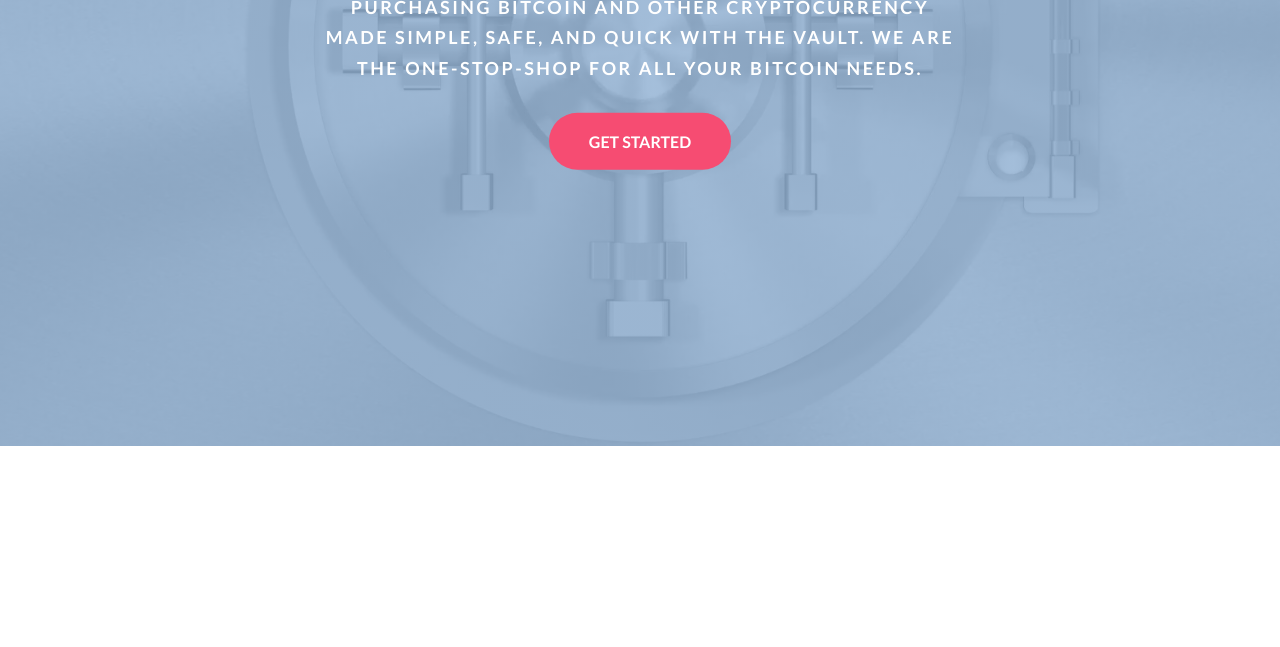
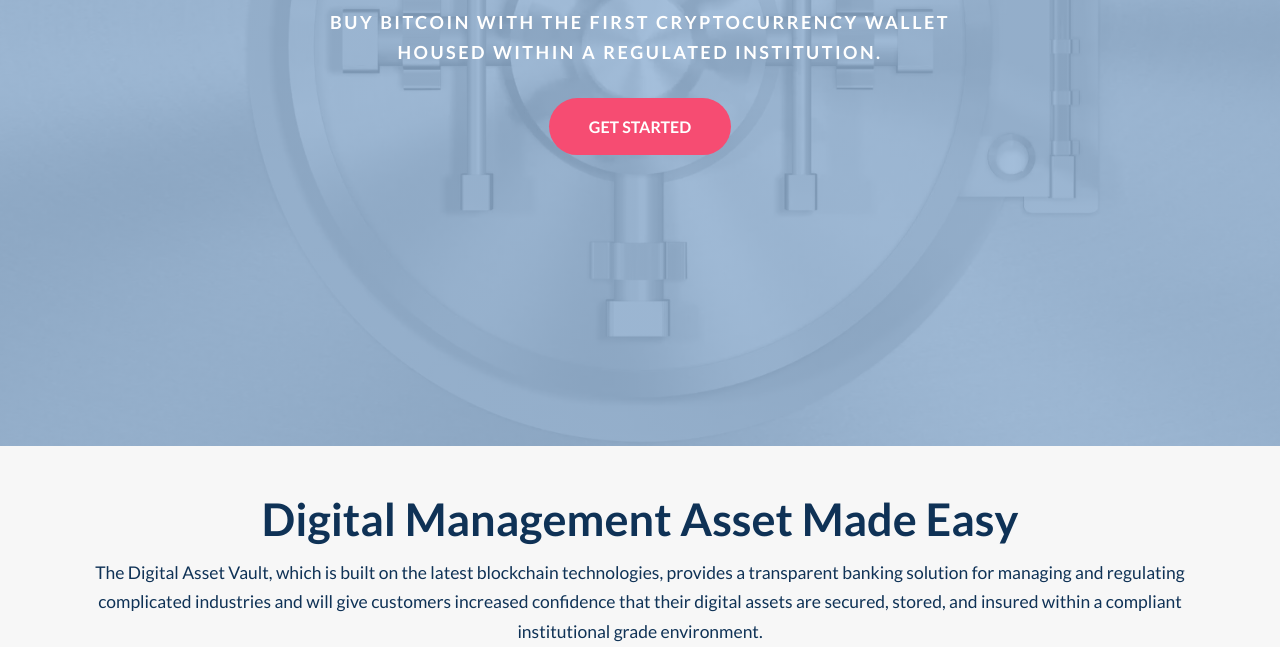
Before and after one commit to Lbe4468/vault, a website: page index.html in a window 1280 px wide. Shown: the part 354-1001 px from the top of the page. Before the commit the page ends 800 px from the top, so only its background shows below. Drawn offline with Linux system fonts and the light colour scheme.

Commit message:
updated sass files

```diff
--- a/index.html
+++ b/index.html
@@ -31,14 +31,30 @@
         </div>
         <div class="header__text-box">
             <h1 class="heading-primary">
-                <span class="heading-primary--main">Buy Bitcoin</span>
-                <span class="heading-primary--sub">Purchasing Bitcoin and other cryptocurrency made simple, safe, and
-                    quick with The Vault. We are the one-stop-shop for all your Bitcoin needs.</span>
+                <span class="heading-primary--main">The Vault</span>
+                <span class="heading-primary--sub">Buy Bitcoin with the first cryptocurrency wallet housed
+                    within a regulated
+                    institution.</span>
             </h1>
             <a href="#" class="btn btn--orange btn--animated">Get Started</a>
         </div>
     </header>
 
+    <main>
+        <section class="section-about">
+            <div class="row">
+                <h2>Digital Management Asset Made Easy</h2>
+                <p>The Digital Asset Vault, which is built on the latest blockchain technologies, provides a
+                    transparent
+                    banking solution for managing and regulating complicated industries and will give customers
+                    increased
+                    confidence that their digital assets are secured, stored, and insured within a compliant
+                    institutional
+                    grade environment.</p>
+            </div>
+        </section>
+    </main>
+
 </body>
 
 </html>
--- a/sass/abstracts/_variables.scss
+++ b/sass/abstracts/_variables.scss
@@ -1,4 +1,12 @@
+// Colors
 $color-action-button: #F64C72;
 $color-white: #fff;
 $color-grey-dark: #777;
+$color-grey-light: #f7f7f7;
 $color-black: #000;
+$color-blue-dark: #0f3256;
+
+// Grid
+$grid-width: 114rem;
+$gutter-vertical: 8rem;
+$gutter-horizontal: 6rem;
--- a/sass/base/_typography.scss
+++ b/sass/base/_typography.scss
@@ -31,3 +31,13 @@ body {
         animation-timing-function: ease-out;
     }
 }
+
+.section-about {
+    color: $color-blue-dark;
+    font-size: 3rem;
+
+    p {
+        font-size: 1.75rem;
+        font-weight: 500;
+    }
+}
--- /dev/null
+++ b/sass/layout/_grid.scss
@@ -0,0 +1,5 @@
+.row {
+    max-width: $grid-width;
+    margin: 0 auto;
+    text-align: center;
+}
--- a/sass/layout/_media-queries.scss
+++ b/sass/layout/_media-queries.scss
@@ -1,9 +1,14 @@
 @media screen and (max-width: 600px) {
-    .logo {
+    .header__logo {
         height: 50px;
     }
 
-    .text-box {
+    .header__text-box {
         top: 55%;
     }
+
+    .grid {
+        padding-left: .25rem;
+        padding-right: .25rem;
+    }
 }
--- a/sass/main.scss
+++ b/sass/main.scss
@@ -9,6 +9,7 @@
 
 @import "./components/action-button";
 
+@import "./layout/grid";
 @import "./layout/header";
 @import "./layout/media-queries";
 
--- a/sass/pages/_home.scss
+++ b/sass/pages/_home.scss
@@ -0,0 +1,4 @@
+.section-about {
+    background-color: $color-grey-light;
+    padding-top: 3.5rem;
+}
```
Also changed, not shown: css/style.css.
